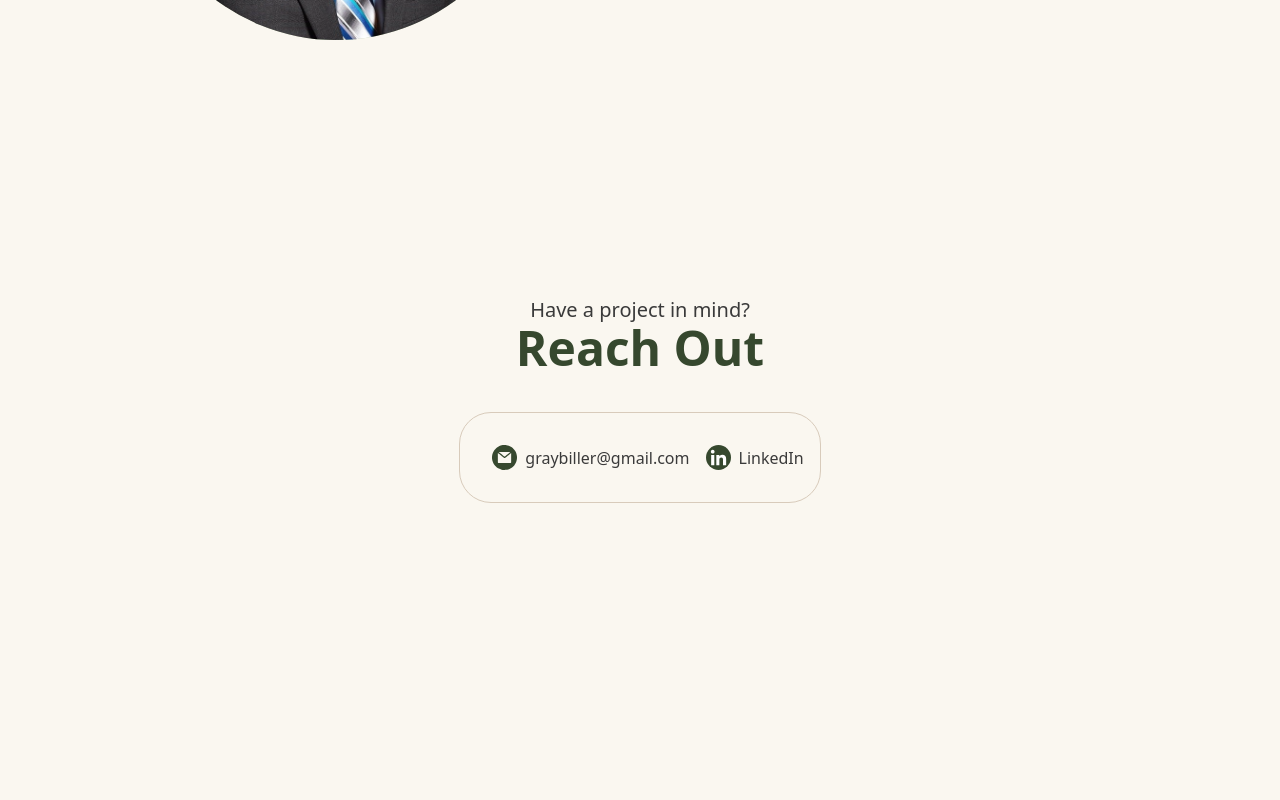
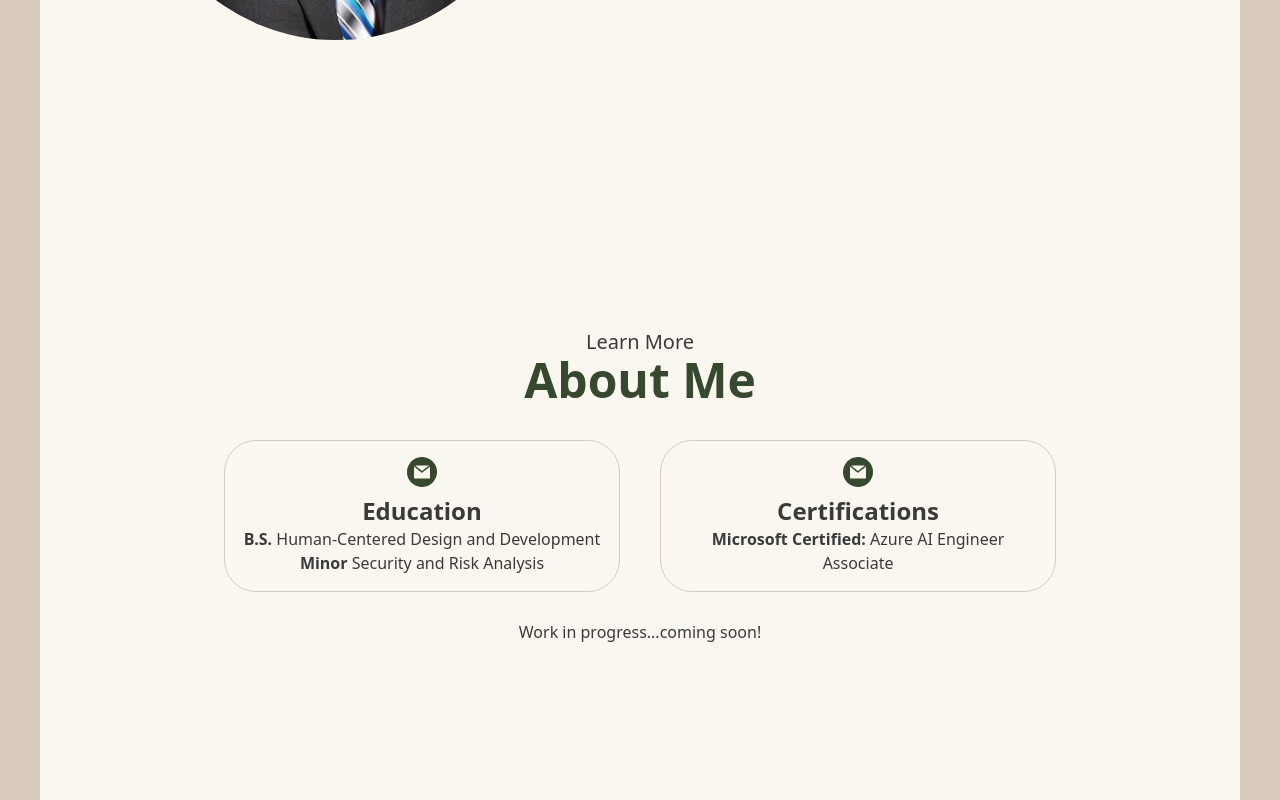
Before and after one commit to erikgraybill/portfolio-site, a Next.js app: page / in a window 1280 px wide. Shown: the part 540-1340 px from the top of the page. Built offline with nearby package versions, Linux system fonts and the light colour scheme.

Commit message:
about section progress

```diff
--- a/src/app/layout.tsx
+++ b/src/app/layout.tsx
@@ -25,7 +25,7 @@ export default function RootLayout({
         <meta name="apple-mobile-web-app-title" content="Erik Graybill" />
       </head>
       <body className={`${robotoSans.variable} antialiased bg-erg-second-accent-tan`}>
-        <div className="flex flex-col min-h-screen max-w-[1500px] mx-auto bg-erg-background-white">
+        <div className="flex flex-col min-h-screen max-w-[1200px] mx-auto bg-erg-background-white">
           <Header />
           {children}
           <Footer />
--- a/src/app/page.tsx
+++ b/src/app/page.tsx
@@ -5,7 +5,7 @@ import Image from "next/image";
 export default function Home() {
   return (
     <div>
-      <section className="sm:flex block justify-center gap-[5rem] h-[70vh] mx-6">
+      <section id="profile" className="sm:flex block justify-center gap-[5rem] h-[70vh] mx-6 mb-[20vh]">
         <div className="my-auto">
           <Image src="/Erik-headshot-transparent2.png" alt="Headshot" width={400} height={400} priority className="bg-erg-highlight-sage rounded-full" />
         </div>
@@ -28,15 +28,46 @@ export default function Home() {
           </div>
         </div>
       </section>
-      <section id="contact" className="flex justify-center flex-col text-center h-[70vh] mb-[20vh]">
+      <section id="about" className="relative h-screen">
+        <p className="text-xl pt-12 text-center">Learn More</p>
+        <p className="text-5xl text-center font-bold pb-2 text-erg-primary-accent-green">About Me</p>
+        <div className="md:flex block  flex-col">
+          <div className="md:flex block gap-2 md:mx-auto mx-5 my-2 md:space-x-8">
+            <div className="my-5 p-4 flex-[1] border rounded-4xl border-erg-second-accent-tan text-center">
+              <div className="flex justify-center mb-2">
+                <Image src="/Email.svg" alt="Email Icon" width={30} height={30} priority />
+              </div>
+              <p className="text-2xl font-semibold">Education</p>
+              <p><span className="font-semibold">B.S. </span>Human-Centered Design and Development</p>
+              <p><span className="font-semibold">Minor </span>Security and Risk Analysis</p>
+            </div>
+            <div className="my-5 p-4 flex-[1] border rounded-4xl border-erg-second-accent-tan text-center">
+              <div className="flex justify-center mb-2">
+                <Image src="/Email.svg" alt="Email Icon" width={30} height={30} priority />
+              </div>
+              <p className="text-2xl font-semibold">Certifications</p>
+              <p><span className="font-semibold">Microsoft Certified: </span>Azure AI Engineer Associate</p>
+            </div>
+          </div>
+        </div>
+        <p className="text-center">Work in progress...coming soon!</p>
+        <Image src="/EG-Logo.svg" alt="Email Icon" width={25} height={25} priority className="hidden animate-bounce hover:cursor-pointer absolute -right-20 bottom-10" onClick={() => location.href="#experience"} />
+      </section>
+      <section id="experience" className="">
+
+      </section>
+      <section id="experience" className="">
+
+      </section>
+      <section id="contact" className="flex justify-center flex-col text-center h-[90vh]">
         <p className="text-xl">Have a project in mind?</p>
         <p className="text-5xl font-bold pb-2 text-erg-primary-accent-green">Reach Out</p>
-        <div className="md:flex block justify-center border rounded-4xl border-erg-second-accent-tan mx-auto mt-8 p-4">
+        <div className="md:flex block justify-center border rounded-3xl border-erg-second-accent-tan mx-auto mt-6 ">
           <div className="flex items-center justify-center gap-2 m-4">
             <Image src="/Email.svg" alt="Email Icon" width={25} height={25} priority />
             <a href="mailto:graybiller&#64;gmail.com">graybiller&#64;gmail.com</a>
           </div>
-          <div className="flex items-center justify-center gap-2">
+          <div className="flex items-center justify-center gap-2 m-4">
             <Image src="/LinkedIn.svg" alt="LinkedIn Icon" width={25} height={25} priority />
             <a href="https://www.linkedin.com/in/erik-graybill/">LinkedIn</a>
           </div>
```
